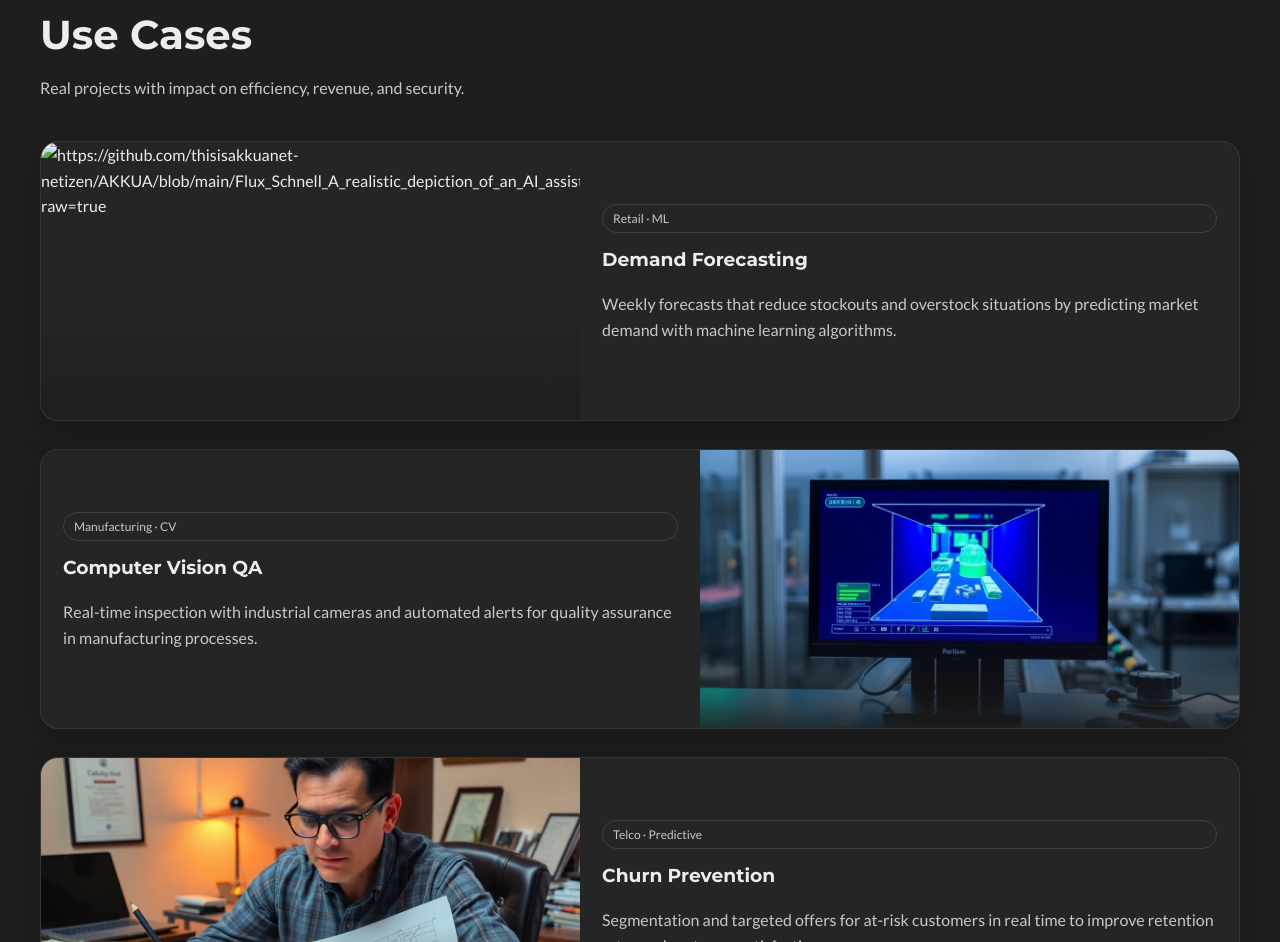
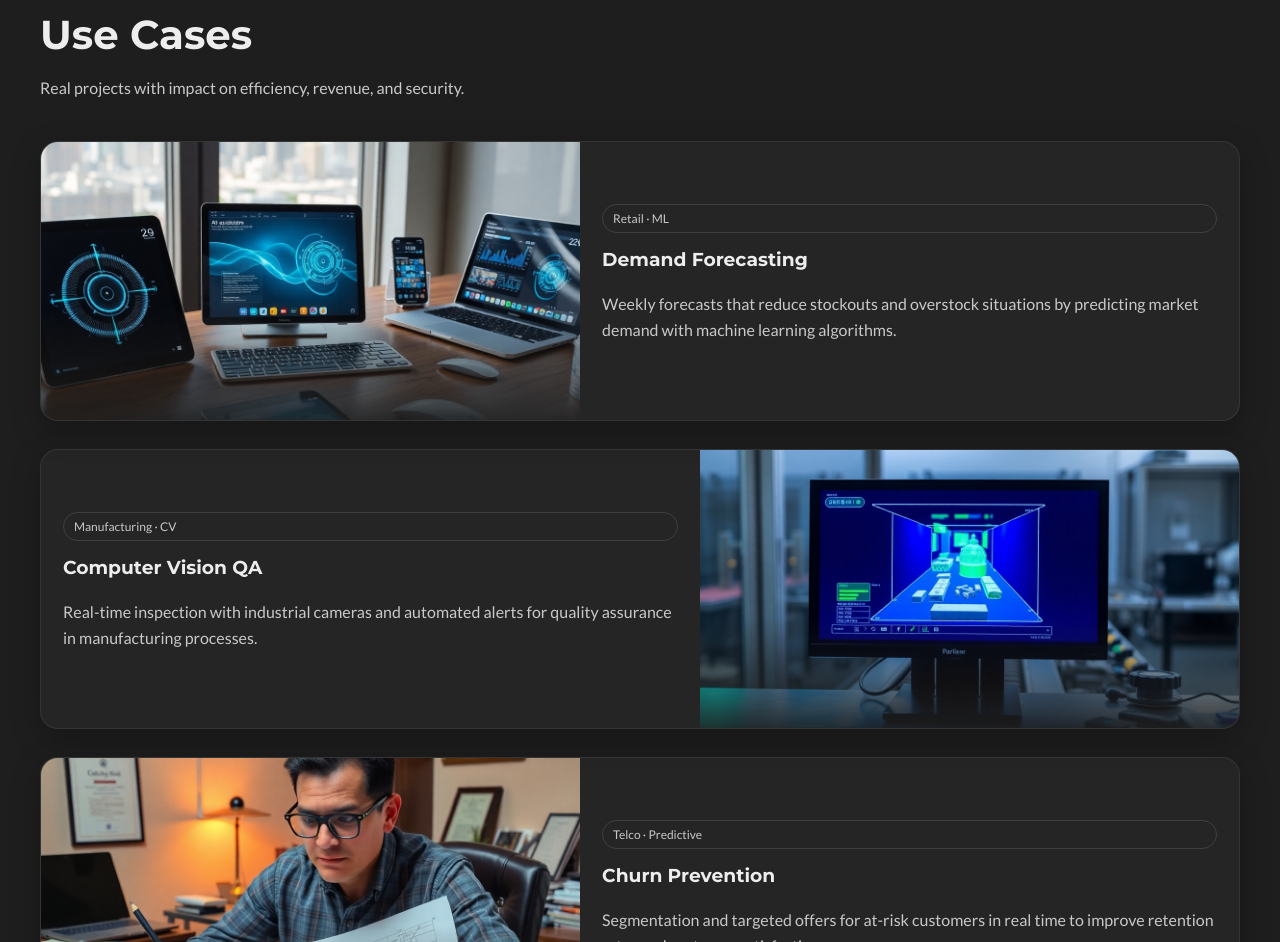
Before and after one commit to thisisakkuanet-netizen/AKKUA, a plain HTML site: page index.html in a window 1280 px wide. Shown: the part 2784-3726 px from the top of the page. Drawn offline with Linux system fonts and the light colour scheme; animation ran at ten frames a second.

Commit message:
Update index.html

```diff
--- a/index.html
+++ b/index.html
@@ -469,7 +469,7 @@
       <div class="container-grid">
         <div class="use-case-container reveal">
           <div class="use-case-image">
-            <img src="" alt="https://github.com/thisisakkuanet-netizen/AKKUA/blob/main/Flux_Schnell_A_realistic_depiction_of_an_AI_assistant_integrat_0.jpg?raw=true" loading="lazy" />
+            <img src="https://github.com/thisisakkuanet-netizen/AKKUA/blob/main/Flux_Schnell_A_realistic_depiction_of_an_AI_assistant_integrat_0.jpg?raw=true" loading="lazy" />
           </div>
           <div class="use-case-content">
             <div class="chip">Retail · ML</div>
```
